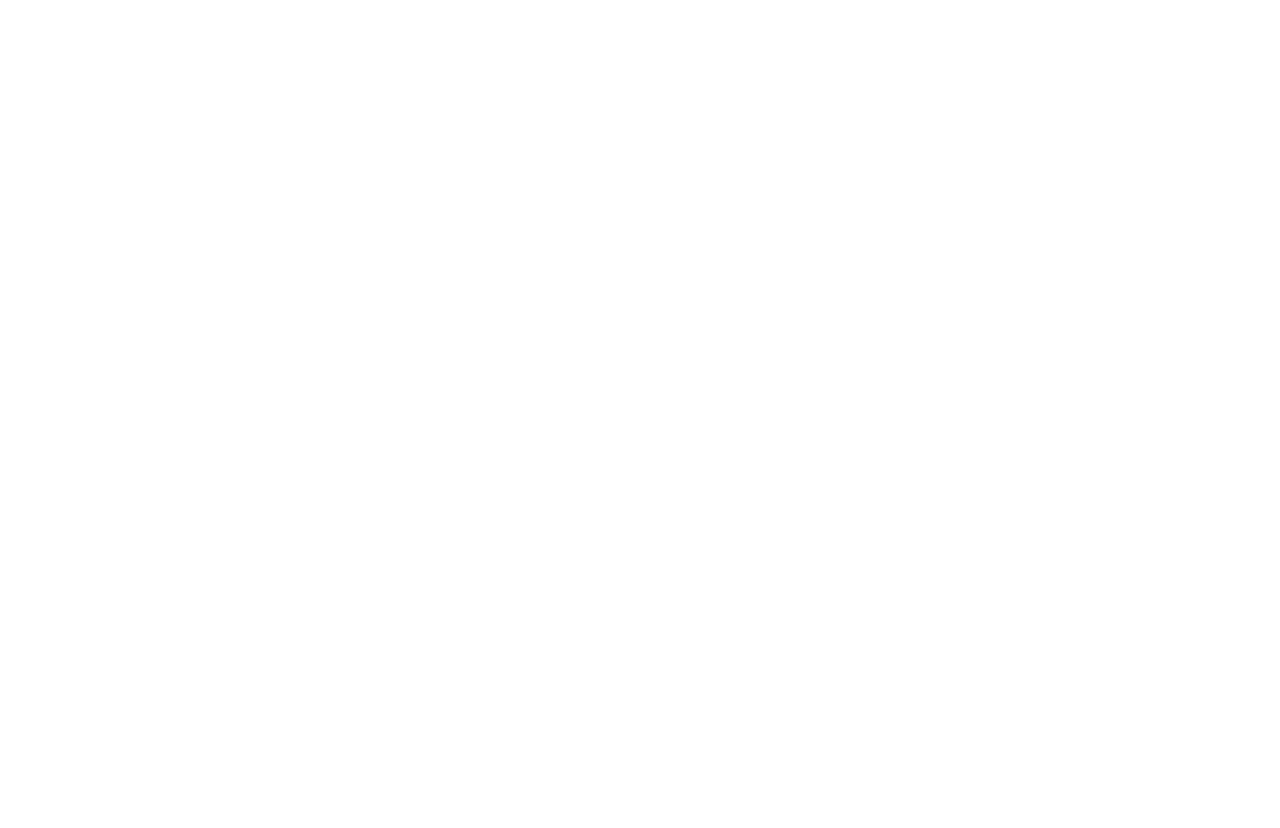
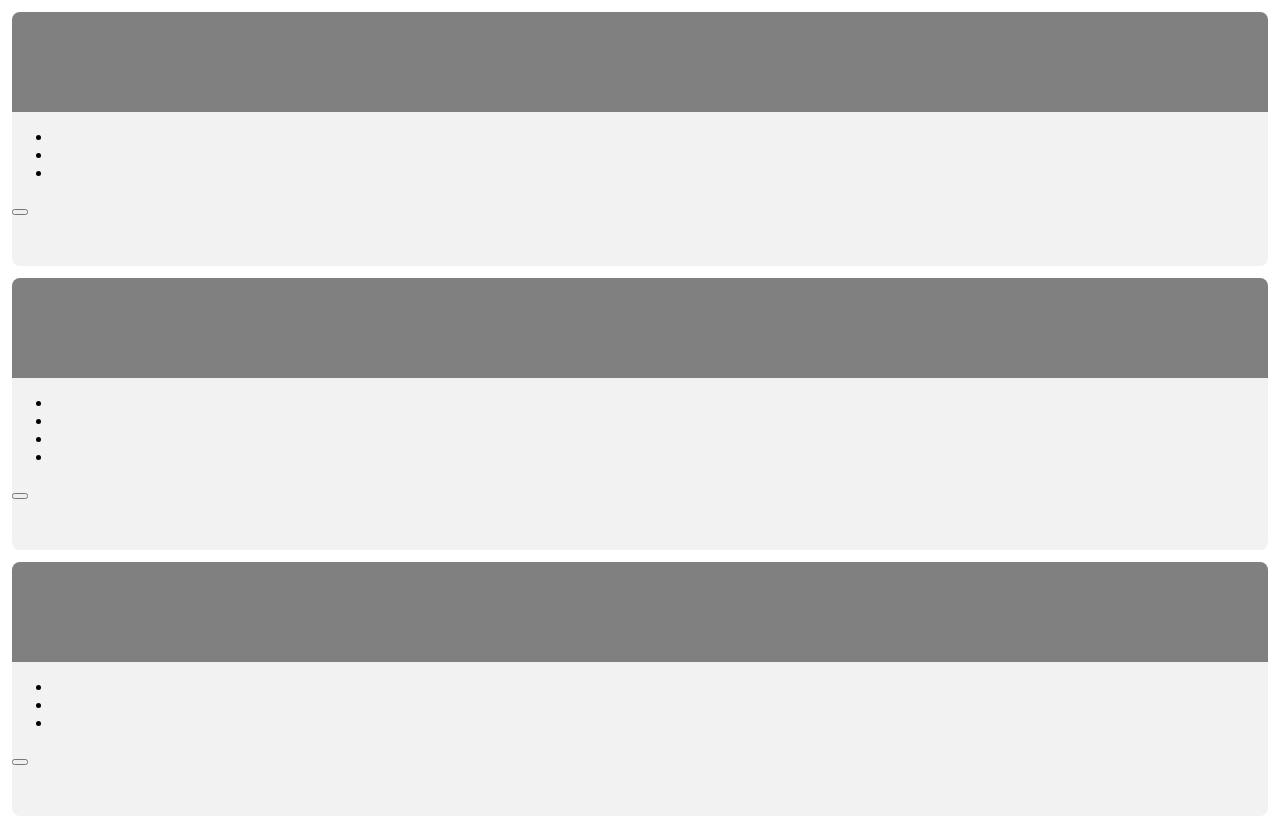
Before and after one commit to TechBoxNorth/pricing-table, a plain HTML site: page index.html in a window 1280 px wide. Before the commit the page ends 800 px from the top, so only its background shows below. Drawn offline with Linux system fonts and the light colour scheme.

Commit message:
added styles

```diff
--- a/index.html
+++ b/index.html
@@ -6,5 +6,36 @@
     <title>Pricing Table</title>
     <link rel="stylesheet" href="style.css" />
   </head>
-  <body></body>
+  <body>
+    <main>
+      <section class="card">
+        <header></header>
+        <ul>
+          <li></li>
+          <li></li>
+          <li></li>
+        </ul>
+        <button></button>
+      </section>
+      <section class="card card-big">
+        <header></header>
+        <ul>
+          <li></li>
+          <li></li>
+          <li></li>
+          <li></li>
+        </ul>
+        <button></button>
+      </section>
+      <section class="card">
+        <header></header>
+        <ul>
+          <li></li>
+          <li></li>
+          <li></li>
+        </ul>
+        <button></button>
+      </section>
+    </main>
+  </body>
 </html>
--- a/style.css
+++ b/style.css
@@ -0,0 +1,20 @@
+* {
+  box-sizing: border-box;
+}
+
+body {
+  margin: 0;
+}
+
+.card {
+  background-color: #f2f2f2;
+  margin: 12px;
+  border-radius: 8px;
+  padding: 0 0 50px 0;
+}
+
+.card > header {
+  background-color: #808080;
+  height: 100px;
+  border-radius: 8px 8px 0 0;
+}
```
